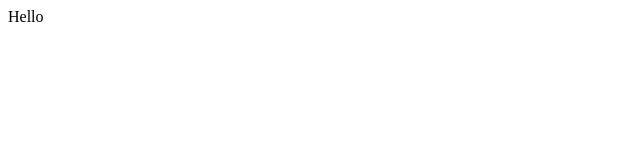
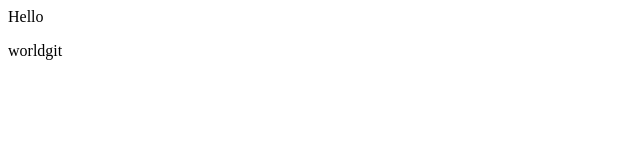
Before and after one commit to rakhe/demo-repo2, a plain HTML site: page index.html in a window 1280 px wide. Shown: the full height of the page, 0-640 px from the left. Drawn offline with Linux system fonts and the light colour scheme.

Commit message:
modeified world

```diff
--- a/index.html
+++ b/index.html
@@ -1 +1,2 @@
 <div>Hello</div>
+<p>worldgit</p>
```
